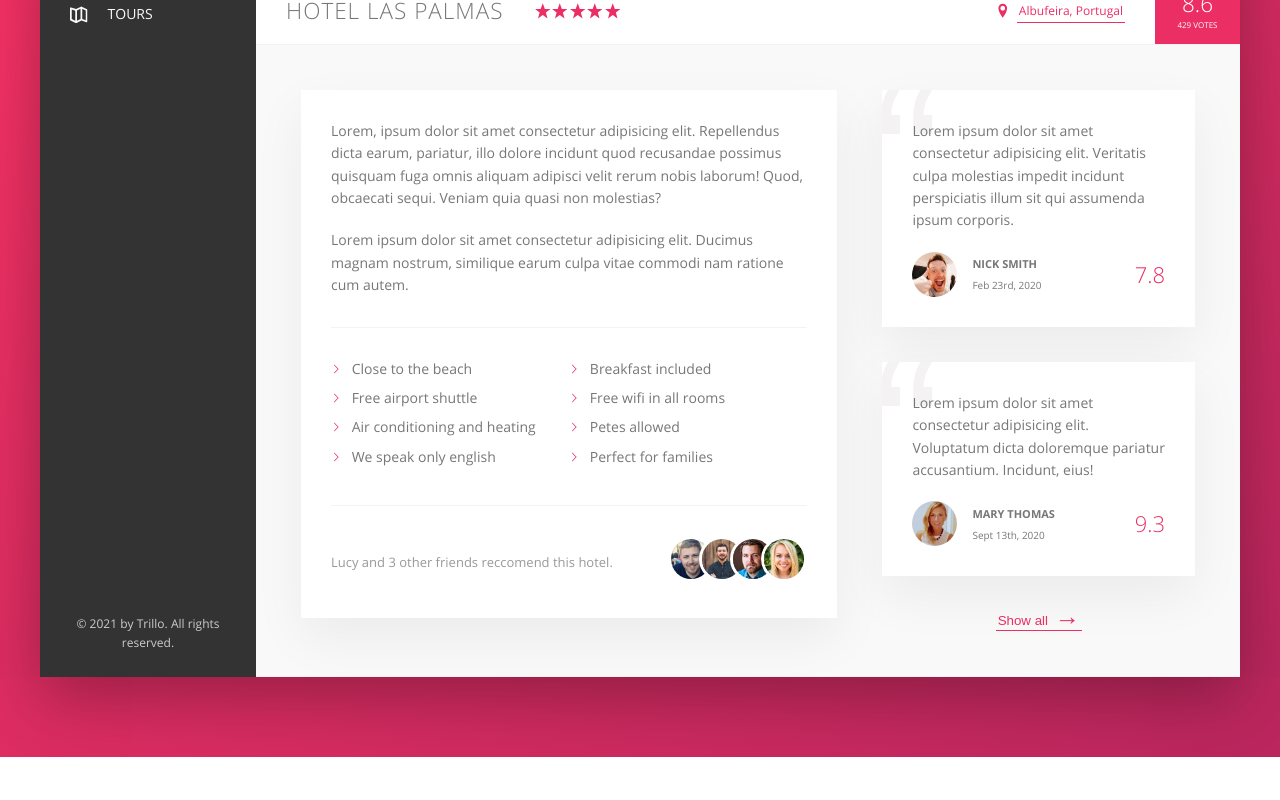
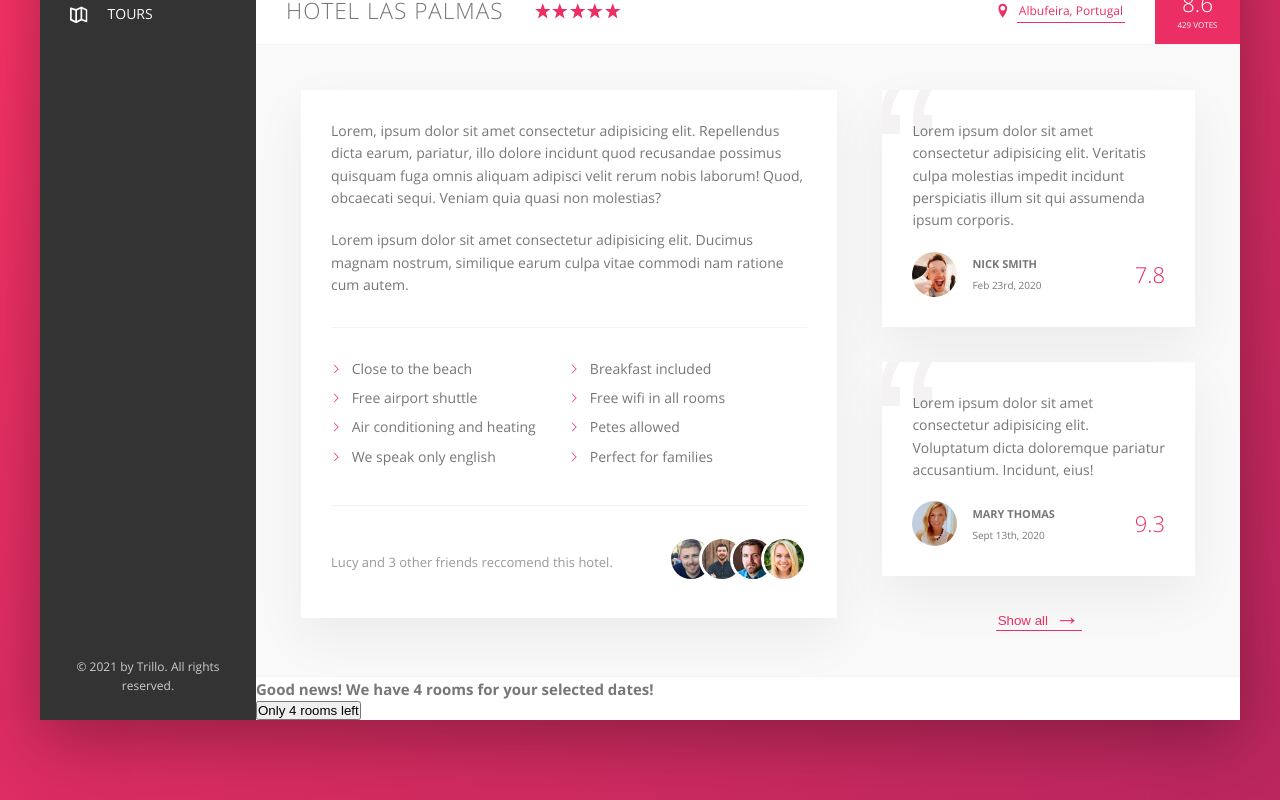
Before and after one commit to dario-piotrowicz/VueJS3-CSS_demo_Trillo_website_miniproject, a Vue app: page / in a window 1280 px wide. Shown: the part 369-1169 px from the top of the page. Before the commit the page ends 1126 px from the top, so only its background shows below. Built offline with nearby package versions, Linux system fonts and the light colour scheme.

Commit message:
created hotel-CTA component with basic structure

```diff
--- /dev/null
+++ b/src/components/HotelView/CTA.vue
@@ -0,0 +1,15 @@
+<template>
+  <div class="hotel-cta">
+    <h2 class="hotel-cta__text">
+      Good news! We have 4 rooms for your selected dates!
+    </h2>
+    <button class="hotel-cta__btn">
+      Only 4 rooms left
+    </button>
+  </div>
+</template>
+
+<style lang="scss" scoped>
+.hotel-cta {
+}
+</style>
--- a/src/components/HotelView/HotelView.vue
+++ b/src/components/HotelView/HotelView.vue
@@ -10,6 +10,7 @@
         <reviews></reviews>
       </div>
     </div>
+    <cta></cta>
   </main>
 </template>
 
@@ -18,13 +19,15 @@ import Gallery from "./Gallery";
 import Overview from "./Overview";
 import Description from "./Description";
 import Reviews from "./Reviews";
+import CTA from "./CTA";
 
 export default {
   components: {
     gallery: Gallery,
     overview: Overview,
     description: Description,
-    reviews: Reviews
+    reviews: Reviews,
+    cta: CTA
   }
 };
 </script>
```
